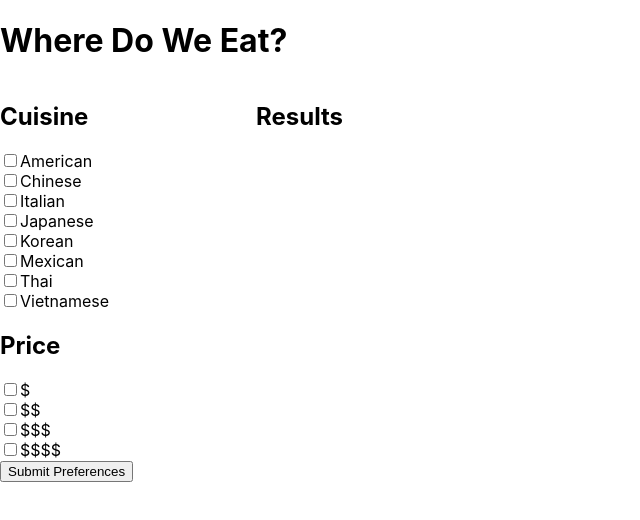
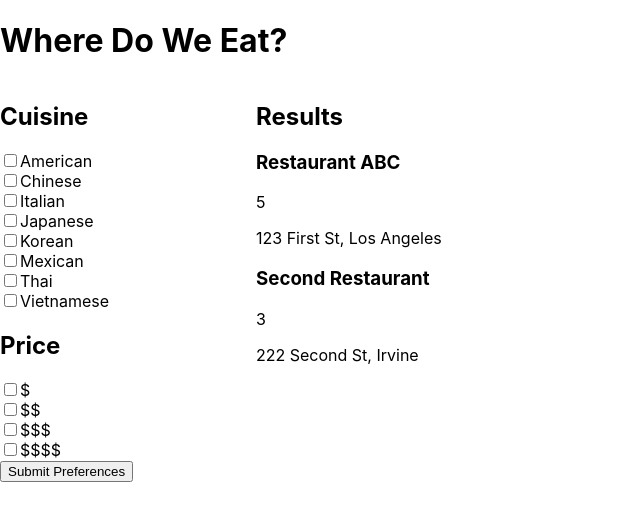
Before and after one commit to jxsusilo/where-do-we-eat, a React (Create React App) app in the folder client/: page / in a window 1280 px wide. Shown: the top 520 px of the page, without its empty margins (0-640 px from the left). Built offline with nearby package versions, Linux system fonts and the light colour scheme.

Commit message:
Added sample restaurant info

```diff
--- a/client/src/App.js
+++ b/client/src/App.js
@@ -2,6 +2,7 @@ import React, { useState, useEffect } from 'react'
 import Title from './components/Title'
 import UserInput from './components/UserInput'
 import './App.css';
+import RestaurantList from './components/RestaurantList';
 
 function App() {
   // const [data, setData] = useState([{}])
@@ -51,6 +52,7 @@ function App() {
         </div>
         <div className='column'>
           <h2>Results</h2>
+          <RestaurantList listData={restaurants}/>
         </div>
       </div>
     </div>
--- a/client/src/components/RestaurantList.js
+++ b/client/src/components/RestaurantList.js
@@ -1 +1,15 @@
 import Restaurant from "./Restaurant";
+
+function RestaurantList(props) {
+    return (
+        <div className="card-body">
+            {props.listData.map((item, index) => {
+                return (
+                    <Restaurant name={item.name} rating={item.rating} address={item.address} />
+                );
+            })}
+        </div>
+    )
+}
+
+export default RestaurantList
```
